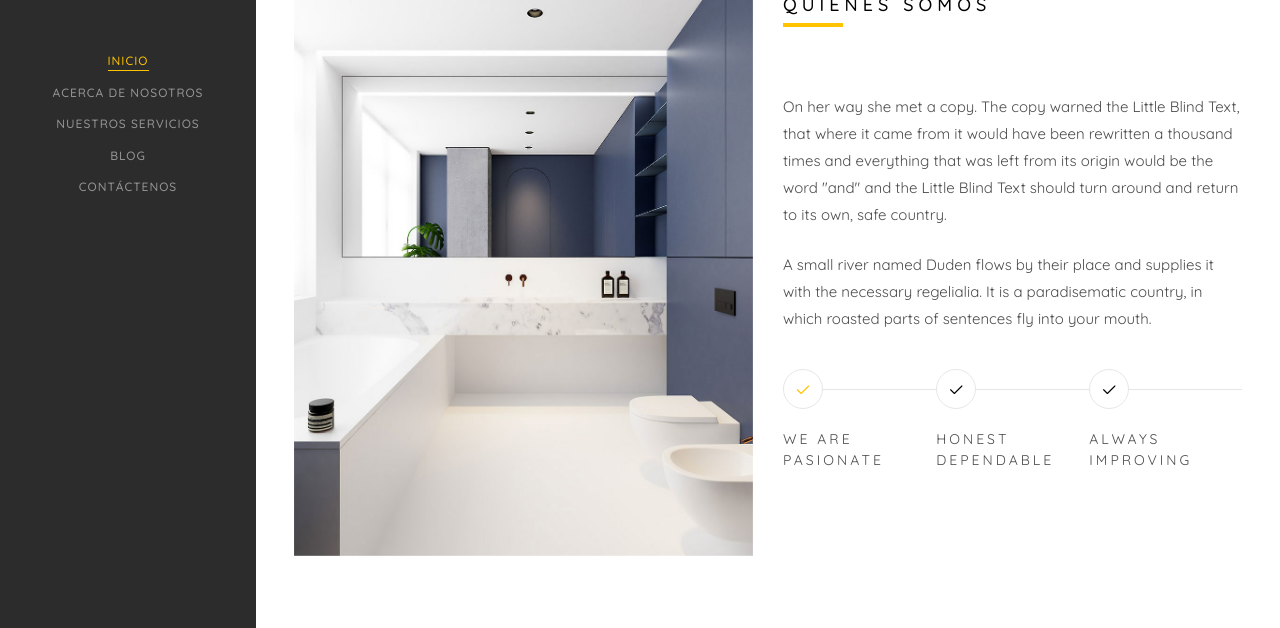
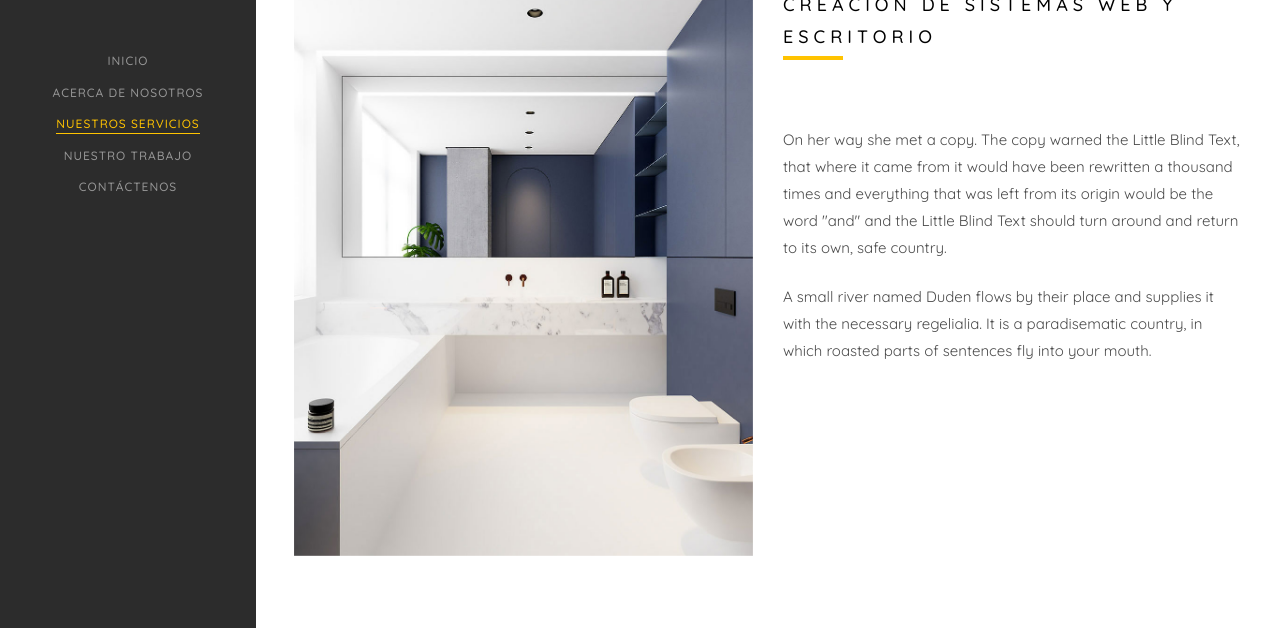
Before and after one commit to aztonlu/finaldesarrollocusco, a plain HTML site: page creacionsistemas.html in a window 1280 px wide. Shown: the part 104-732 px from the top of the page. Drawn offline with Linux system fonts and the light colour scheme; files whose address does not match are found by name.

Commit message:
modificacion

```diff
--- a/creacionsistemas.html
+++ b/creacionsistemas.html
@@ -57,10 +57,10 @@
 			<h1 id="colorlib-logo"><a href="#intro"><img src="images/logowebintro.png" alt="" title="Desarrollo Cusco" /></img></a></h1>
 			<nav id="colorlib-main-menu" role="navigation">
 				<ul>
-					<li class="colorlib-active"><a href="index.html">Inicio</a></li>
+					<li><a href="index.html">Inicio</a></li>
 					<li><a href="about.html">Acerca de nosotros</a></li>
-					<li><a href="services.html">Nuestros servicios</a></li>
-					<li><a href="blog.html">Blog</a></li>
+					<li class="colorlib-active"><a href="services.html">Nuestros servicios</a></li>
+					<li><a href="work.html">Nuestro trabajo</a></li>
 					<li><a href="contact.html">Cont&aacute;ctenos</a></li>
 				</ul>
 			</nav>
@@ -87,31 +87,12 @@
 						</div>
 						<div class="col-md-6 animate-box" data-animate-effect="fadeInLeft">
 							<div class="about-desc">
-								<span class="heading-meta">Bienvenidos</span>
-								<h2 class="colorlib-heading">Quienes somos</h2>
+								<span class="heading-meta">Nuestros servicios</span>
+								<h2 class="colorlib-heading">Creaci&oacute;n de sistemas web y escritorio</h2>
 								<p>On her way she met a copy. The copy warned the Little Blind Text, that where it came from it would have been rewritten a thousand times and everything that was left from its origin would be the word "and" and the Little Blind Text should turn around and return to its own, safe country.</p>
 								<p>A small river named Duden flows by their place and supplies it with the necessary regelialia. It is a paradisematic country, in which roasted parts of sentences fly into your mouth.</p>
 							</div>
-							<div class="row padding">
-								<div class="col-md-4 no-gutters animate-box" data-animate-effect="fadeInLeft">
-									<a href="#" class="steps active">
-										<p class="icon"><span><i class="icon-check"></i></span></p>
-										<h3>We are <br>pasionate</h3>
-									</a>
-								</div>
-								<div class="col-md-4 no-gutters animate-box" data-animate-effect="fadeInLeft">
-									<a href="#" class="steps">
-										<p class="icon"><span><i class="icon-check"></i></span></p>
-										<h3>Honest <br>Dependable</h3>
-									</a>
-								</div>
-								<div class="col-md-4 no-gutters animate-box" data-animate-effect="fadeInLeft">
-									<a href="#" class="steps">
-										<p class="icon"><span><i class="icon-check"></i></span></p>
-										<h3>Always <br>Improving</h3>
-									</a>
-								</div>
-							</div>
+
 						</div>
 					</div>
 					<div class="row">
```
Also changed, not shown: hostingdominio.html (+4 -1 lines).
